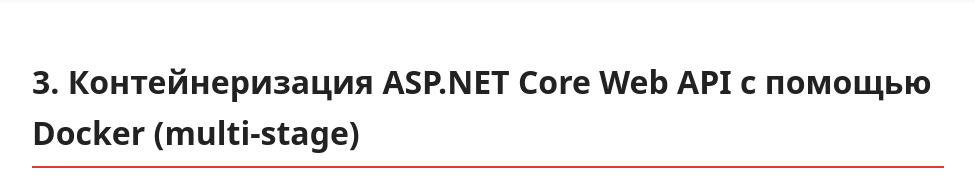
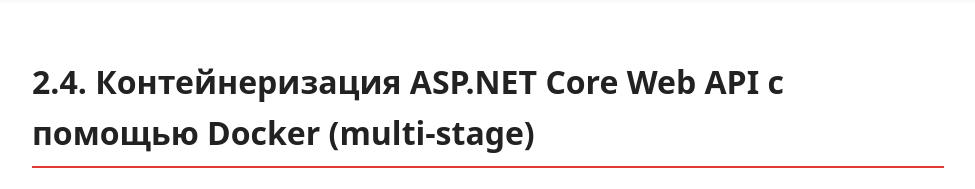
Before and after one commit to OlgaKraven/DKIP.PP.PM.06-method, a plain HTML site: page task3-docker.html in a window 1280 px wide. Shown: the part 232-421 px from the top of the page, without its empty margins (152-1127 px from the left). Drawn offline with Linux system fonts and the light colour scheme.

Commit message:
Update task3-docker.html

```diff
--- a/task3-docker.html
+++ b/task3-docker.html
@@ -2,7 +2,7 @@
 <html lang="ru">
 <head>
   <meta charset="UTF-8" />
-  <title>Методические рекомендации — 3. Контейнеризация ASP.NET Core Web API с помощью Docker (multi-stage)</title>
+  <title>Методические рекомендации — 2.4. Контейнеризация ASP.NET Core Web API с помощью Docker (multi-stage)</title>
   <meta name="viewport" content="width=device-width, initial-scale=1" />
   <link rel="stylesheet" href="style.css" />
 </head>
@@ -36,7 +36,7 @@
 </nav>
 
   <main class="page">
-    <h1>3. Контейнеризация ASP.NET Core Web API с помощью Docker (multi-stage)</h1>
+    <h1>2.4. Контейнеризация ASP.NET Core Web API с помощью Docker (multi-stage)</h1>
 
     <!-- Оглавление -->
     <nav class="nav-topics">
```
